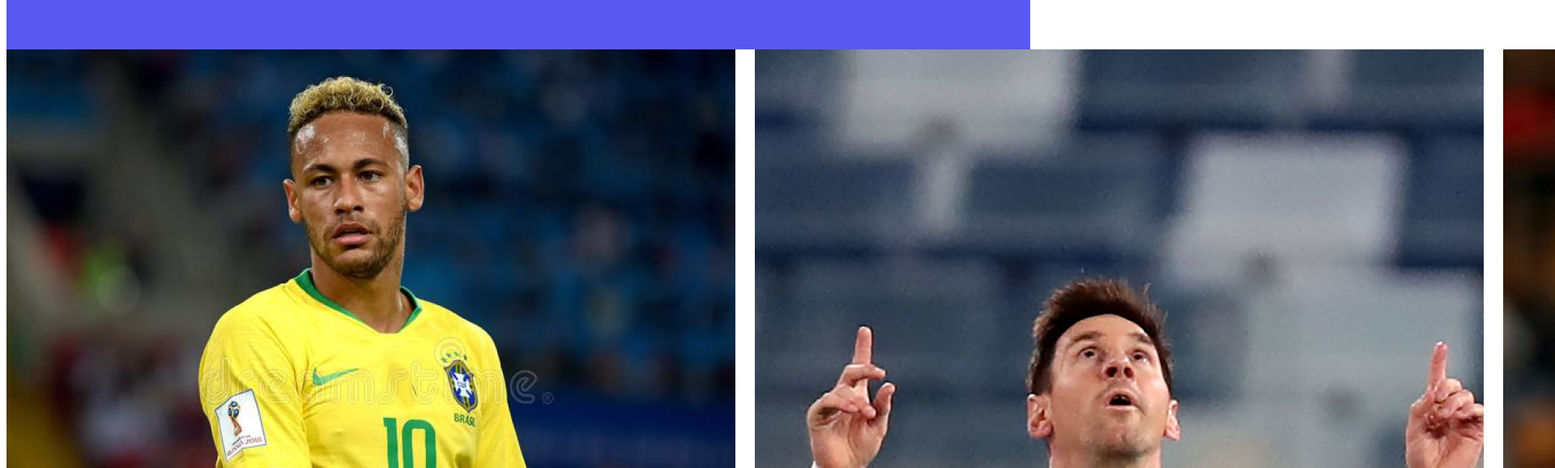
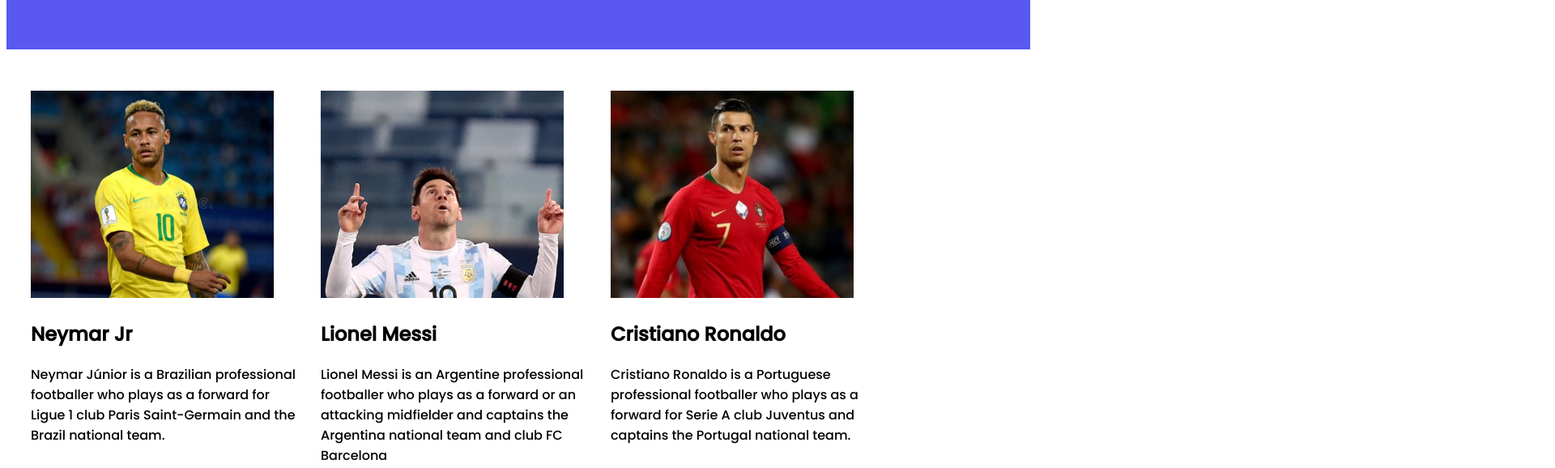
Before and after one commit to trapa45/Final-goal, a plain HTML site: page index.html in a window 1280 px wide. Shown: the part 572-1150 px from the top of the page at 81% size, 1920 px wide, since content can reach past the window. Drawn offline with Linux system fonts and the light colour scheme.

Commit message:
info-add

```diff
--- a/styles/style.css
+++ b/styles/style.css
@@ -45,26 +45,18 @@ body{
 /*----------------------
  players styles
   -------------------*/
-  .container{
+ .players{
     background-color:#FFFFFF ;
-    width: 870px;
+    width: 1050px;
     padding: 30px;
     border-radius: 5px;
     margin-top: 21px;
-    }
-    .players{
-        display: grid;
+    display: grid;
     grid-template-columns: repeat(3, 1fr);
     grid-column-gap: 24px;
-    }
-
-
-
-
-
-
-
-  .player .player-img img{
+    justify-content: space-between;
+ }
+ .player-img img{
     width: 300px;
     height: 256px;
-  }
+ }
```
